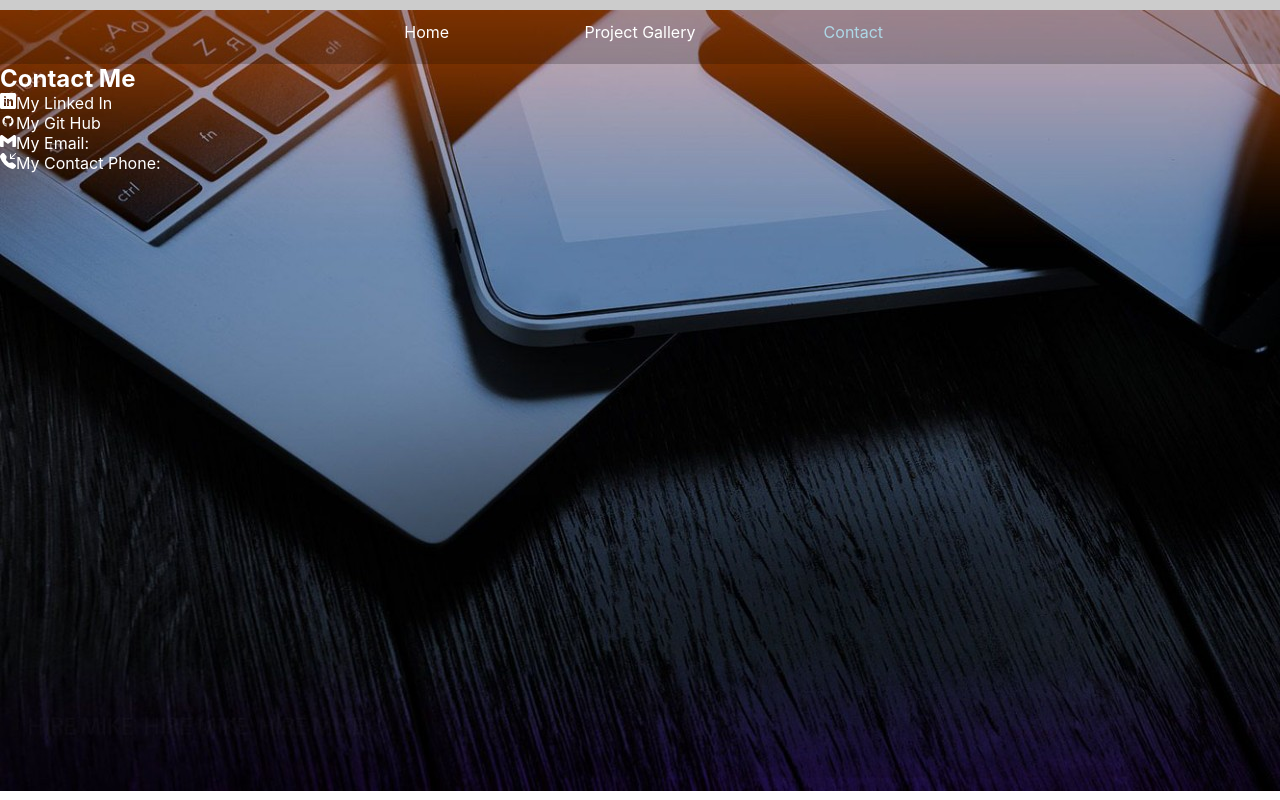
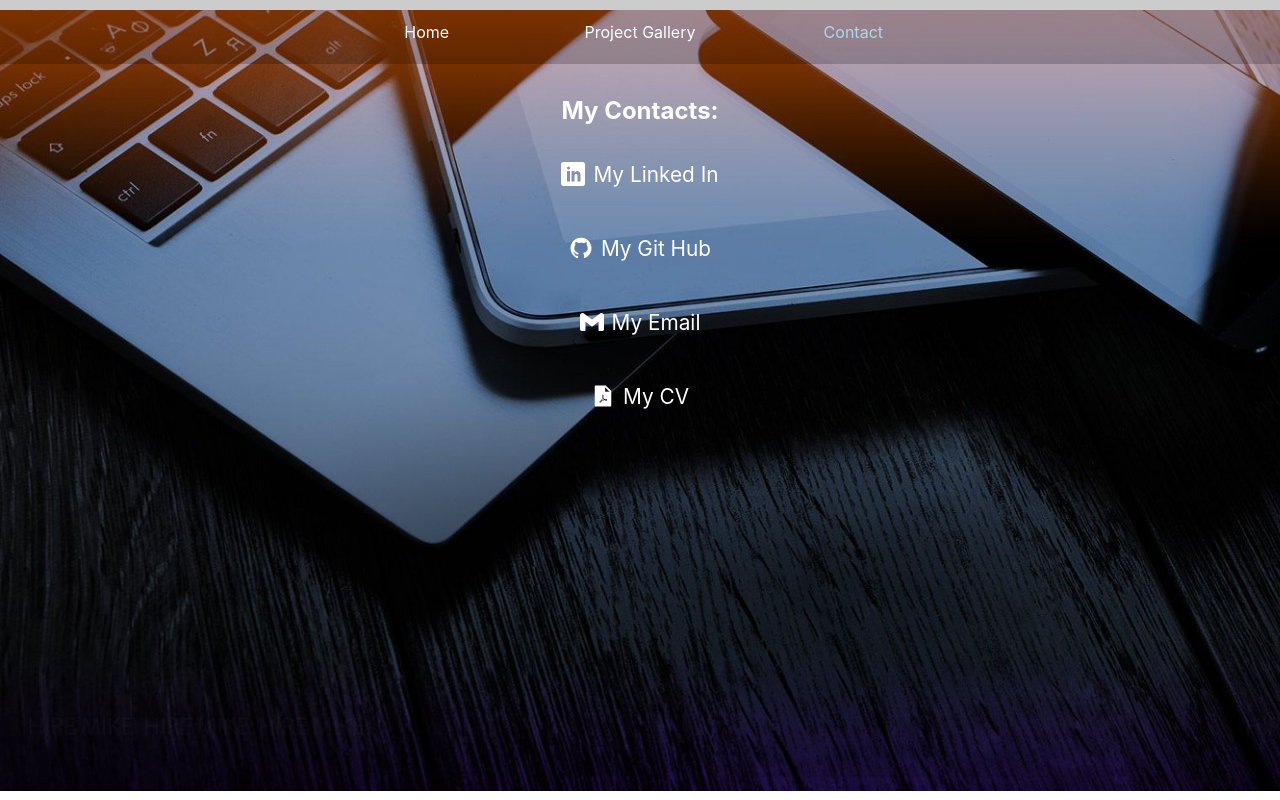
Before and after one commit to SashaK2609/React-Portfolio, a React (Create React App) app: page /contact in a window 1280 px wide. Built offline with nearby package versions, Linux system fonts and the light colour scheme; the HTML template or start-up script is replaced by a standard one.

Commit message:
modified Contact.js and added styles to Contact.css, add CV-Sasha-Zhyliuk-short.pdf file to pudlic folder

```diff
--- a/src/pages/Contact.js
+++ b/src/pages/Contact.js
@@ -1,27 +1,40 @@
 import React from "react";
 import { Link } from "react-router-dom"
-import { DiGithubBadge } from "react-icons/di"
+import { AiOutlineGithub } from "react-icons/ai"
 import { ImLinkedin } from "react-icons/im"
 import { SiGmail } from "react-icons/si"
-import { BsFillTelephoneInboundFill } from "react-icons/bs"
+import { AiFillFilePdf } from "react-icons/ai"
+import "../styles/Contact.css"
 
 
 function Contact() {
 	return(
 		<section className="contact">
 			<ul className="contacts">
-				<h1>Contact Me</h1>
+				<h1>My Contacts:</h1>
 				<li>
-					<Link to="#"><ImLinkedin className="contact-icon"></ImLinkedin>My Linked In</Link>
+					<Link className="contact-link" to="#"><ImLinkedin className="contact-icon">
+						</ImLinkedin>
+						My Linked In
+					</Link>
 				</li>
 				<li>
-					<Link to="#"><DiGithubBadge className="contact-icon"></DiGithubBadge>My Git Hub</Link>
+					<Link className="contact-link" to="#">
+						<AiOutlineGithub className="contact-icon"></AiOutlineGithub>
+						My Git Hub
+					</Link>
 				</li>
 				<li>
-					<span><SiGmail className="contact-icon"></SiGmail>My Email:</span>
+					<Link className="contact-link" to="mailto:sDekaiper@gmail.com">
+						<SiGmail className="contact-icon"></SiGmail>
+							My Email
+					</Link>
 				</li>
 				<li>
-					<span><BsFillTelephoneInboundFill className="contact-icon"></BsFillTelephoneInboundFill>My Contact Phone:</span>
+					<Link className="contact-link" to="../../public/CV-Sasha-Zhyliuk-short.pdf" download>
+							<AiFillFilePdf className="contact-icon"></AiFillFilePdf>
+							My CV
+					</Link>
 				</li>
 			</ul>
 		</section>
--- a/src/styles/Contact.css
+++ b/src/styles/Contact.css
@@ -0,0 +1,45 @@
+.contact {
+	width: 100%;
+	height: 100%;
+	display: flex;
+	justify-content: center;
+}
+
+.contacts {
+	width: 70%;
+	height: 100%;
+	display: flex;
+	flex-direction: column;
+	align-items: center;
+}
+
+.contacts h1 {
+	margin-top: 2rem;
+}
+
+.contacts li {
+	width: 300px;
+	height: 50px;
+	display: flex;
+	align-items: center;
+	justify-content: center;
+	margin-top: 1.5rem;
+}
+
+.contacts li:hover {
+	background-color: rgba(0, 0, 0, .3);
+	transition: 0.6s;
+}
+
+.contact-link {
+	font-size: 1.3em;
+	display: flex;
+	align-items: center;
+}
+
+
+
+.contact-icon {
+	font-size: 2rem;
+	padding-right: 0.5rem;
+}
```
Also changed, not shown: 1 other file (tests, documents, lock files or other folders).
